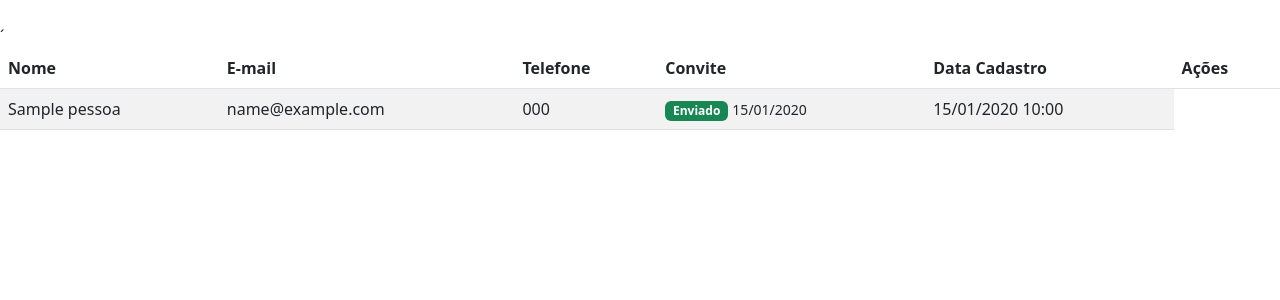
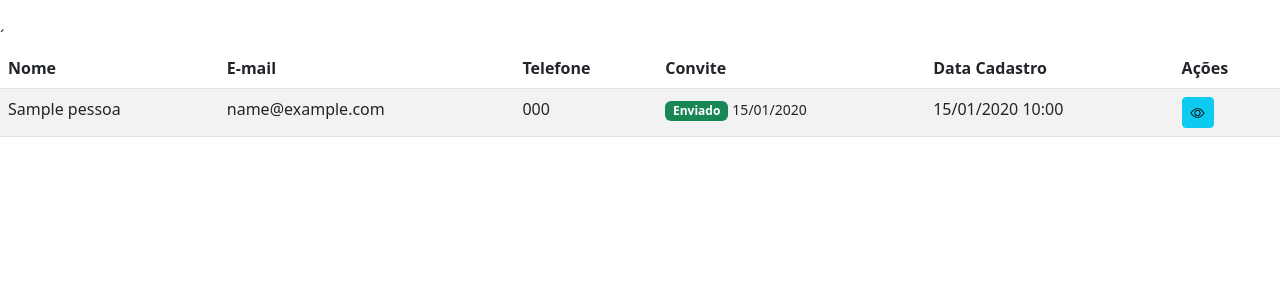
Before and after one commit to douglasinforj/app_envio_convite_email, a Django app: page /listar/ in a window 1280 px wide. Shown: the part 56-356 px from the top of the page. Run offline with Django 5.2, Linux system fonts and the light colour scheme; tables that the repository leaves empty hold one stand-in row (values such as "Sample post").

Commit message:
Adicionado link para Detalhes Pessoa

```diff
--- a/cadastro/templates/cadastro/listar.html
+++ b/cadastro/templates/cadastro/listar.html
@@ -61,6 +61,11 @@
                         {% endif %}
                     </td>
                     <td>{{ pessoa.data_cadastro|date:"d/m/Y H:i" }}</td>
+                    <td>
+                        <a href="{% url 'cadastro:detalhes_pessoa' pessoa.pk %}" class="btn btn-sm btn-info" title="Detalhes">
+                            <i class="bi bi-eye"></i>
+                        </a>
+                    </td>
                 </tr>
 
                 {% empty %}
```
Also changed, not shown: cadastro/templates/cadastro/detalhes.html (added).
